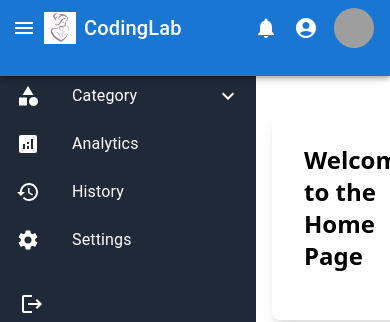
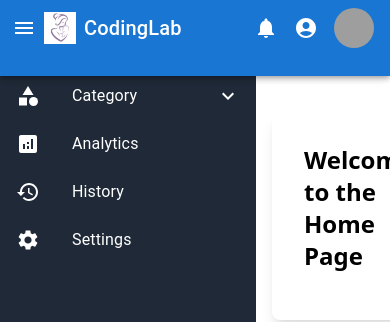
Before and after one commit to MaternEase/maternEase-frontend, a React (Vite) app: page / in a window 390 px wide. Shown: the top 322 px of the page. Built offline with nearby package versions, Linux system fonts and the light colour scheme; grey boxes are pictures that could not be loaded.

Commit message:
Done log out btton responsive

```diff
--- a/src/components/layout/Sidebar.jsx
+++ b/src/components/layout/Sidebar.jsx
@@ -1,6 +1,6 @@
 import React, { useState } from 'react';
-import { MenuOpen, Dashboard, Category, Analytics, History, Settings, Logout } from '@mui/icons-material';
-import { List, ListItem, ListItemIcon, ListItemText, Collapse, Avatar, IconButton } from '@mui/material';
+import { Category, Analytics, History, Settings, Logout } from '@mui/icons-material';
+import { List, ListItem, ListItemIcon, ListItemText, Collapse, IconButton } from '@mui/material';
 import { ExpandLess, ExpandMore } from '@mui/icons-material';
 
 const Sidebar = ({ open }) => {
@@ -11,14 +11,9 @@ const Sidebar = ({ open }) => {
   };
 
   return (
-    <div className={`fixed top-16 left-0 h-full ${open ? 'w-64' : 'w-20'} bg-gray-800 text-white transition-width duration-300`}>
-      {/* <div className="flex items-center justify-between p-4">
-        <div className="flex items-center">
-          <Dashboard />
-          {open && <span className="ml-2 text-xl font-bold">CodingLab</span>}
-        </div>
-      </div> */}
-      <List className="flex-1">
+    <div className={`fixed top-16 left-0 h-[calc(100%-4rem)] ${open ? 'w-64' : 'w-20'} bg-gray-800 text-white transition-width duration-300 flex flex-col`}>
+      <div className="flex-1 overflow-y-auto">
+        <List>
           <ListItem button onClick={() => handleSubMenuClick('category')}>
             <ListItemIcon>
               <Category className="text-white" />
@@ -55,8 +50,9 @@ const Sidebar = ({ open }) => {
             {open && <ListItemText primary="Settings" />}
           </ListItem>
         </List>
+      </div>
       <div className="p-3">
-        <IconButton className="mt-4 ">
+        <IconButton>
           <Logout className="text-white" />
         </IconButton>
       </div>
```
Lines whose indentation alone changed are shown as unchanged.
